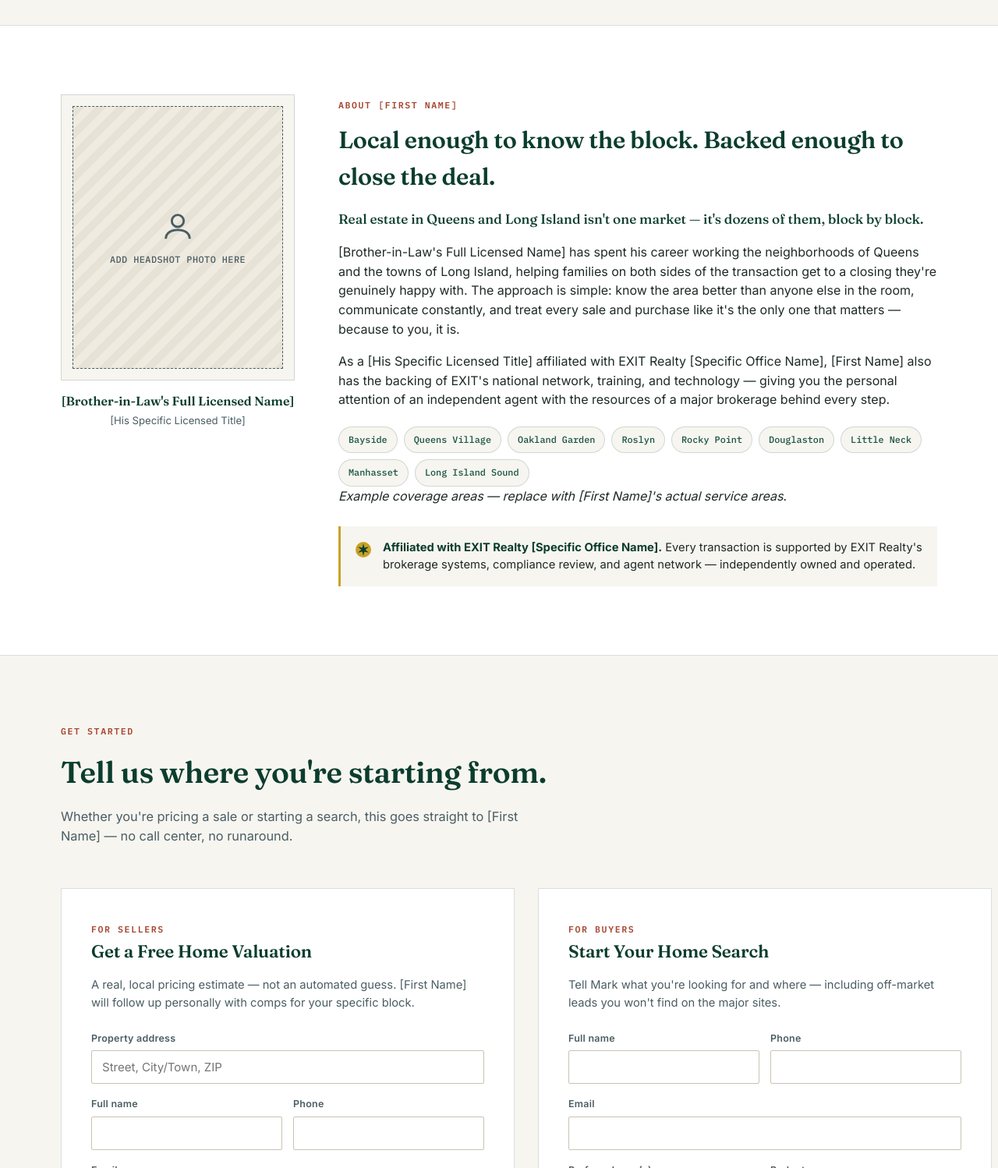
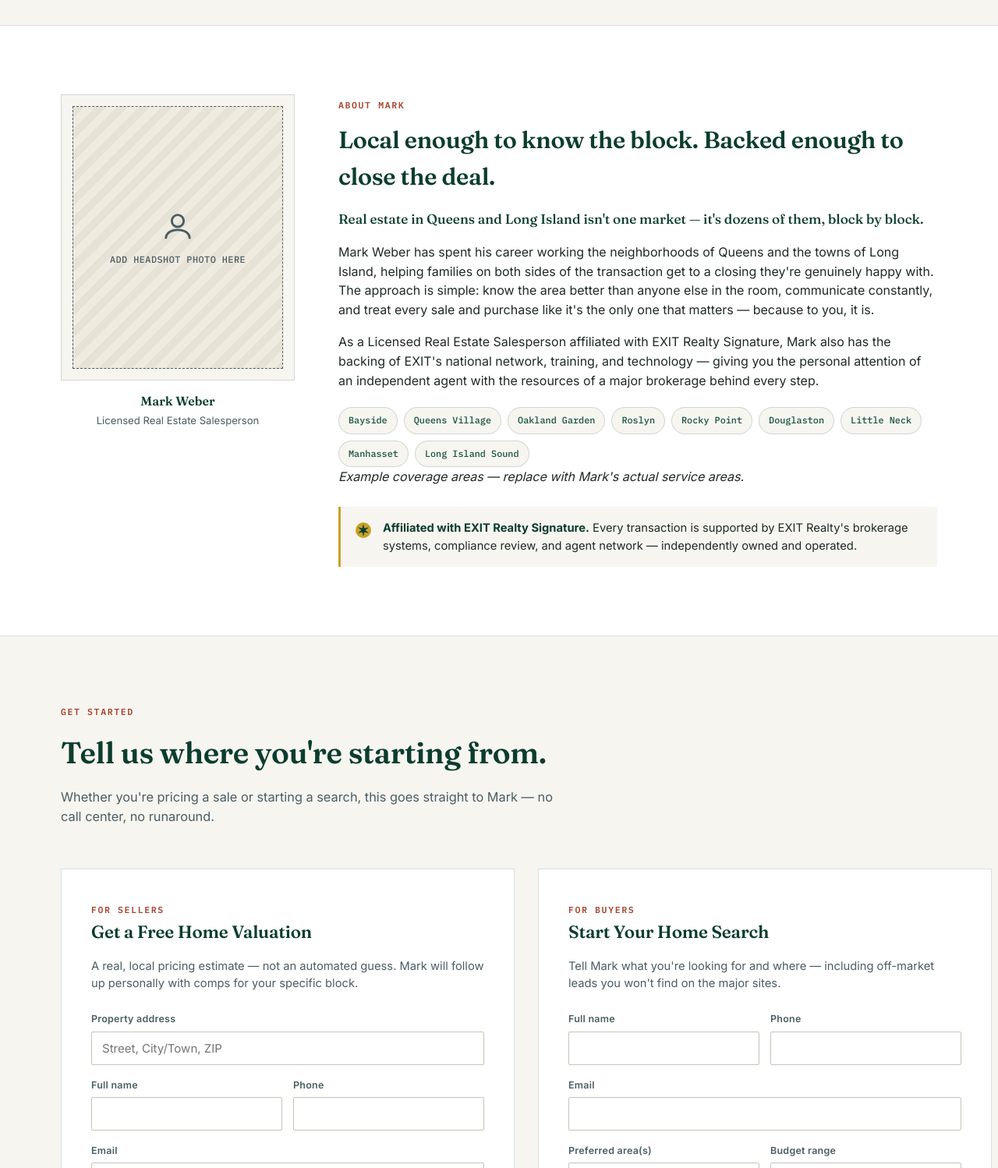
Before and after one commit to sythernod01/Mark-Weber-Landing-Page, a plain HTML site: page index.html in a window 1280 px wide. Shown: the part 1900-3398 px from the top of the page at 78% size. Drawn offline with Linux system fonts and the light colour scheme.

Commit message:
Update index.html

```diff
--- a/index.html
+++ b/index.html
@@ -744,17 +744,17 @@
         </div>
       </div>
       <div class="headshot-cap">
-        <div class="name">[Brother-in-Law's Full Licensed Name]</div>
-        <div class="title">[His Specific Licensed Title]</div>
+        <div class="name">Mark Weber</div>
+        <div class="title">Licensed Real Estate Salesperson</div>
       </div>
     </div>
 
     <div class="about-copy">
-      <span class="eyebrow">About [First Name]</span>
+      <span class="eyebrow">About Mark</span>
       <h2 style="margin-top:10px;">Local enough to know the block. Backed enough to close the deal.</h2>
       <p class="lead">Real estate in Queens and Long Island isn't one market — it's dozens of them, block by block.</p>
-      <p>[Brother-in-Law's Full Licensed Name] has spent his career working the neighborhoods of Queens and the towns of Long Island, helping families on both sides of the transaction get to a closing they're genuinely happy with. The approach is simple: know the area better than anyone else in the room, communicate constantly, and treat every sale and purchase like it's the only one that matters — because to you, it is.</p>
-      <p>As a [His Specific Licensed Title] affiliated with EXIT Realty [Specific Office Name], [First Name] also has the backing of EXIT's national network, training, and technology — giving you the personal attention of an independent agent with the resources of a major brokerage behind every step.</p>
+      <p>Mark Weber has spent his career working the neighborhoods of Queens and the towns of Long Island, helping families on both sides of the transaction get to a closing they're genuinely happy with. The approach is simple: know the area better than anyone else in the room, communicate constantly, and treat every sale and purchase like it's the only one that matters — because to you, it is.</p>
+      <p>As a Licensed Real Estate Salesperson affiliated with EXIT Realty Signature, Mark also has the backing of EXIT's national network, training, and technology — giving you the personal attention of an independent agent with the resources of a major brokerage behind every step.</p>
 
       <div class="chip-row">
         <span class="chip">Bayside</span>
@@ -767,11 +767,11 @@
         <span class="chip">Manhasset</span>
         <span class="chip">Long Island Sound</span>
       </div>
-      <p class="chip-note">Example coverage areas — replace with [First Name]'s actual service areas.</p>
+      <p class="chip-note">Example coverage areas — replace with Mark's actual service areas.</p>
 
       <div class="exit-support">
         <svg width="22" height="22" viewBox="0 0 22 22" fill="none"><circle cx="11" cy="11" r="10" fill="#C9A227"/><path d="M11 3 L12.4 8.6 L18 7.2 L13.6 11 L18 14.8 L12.4 13.4 L11 19 L9.6 13.4 L4 14.8 L8.4 11 L4 7.2 L9.6 8.6 Z" fill="#0B3D2E"/></svg>
-        <p><strong>Affiliated with EXIT Realty [Specific Office Name].</strong> Every transaction is supported by EXIT Realty's brokerage systems, compliance review, and agent network — independently owned and operated.</p>
+        <p><strong>Affiliated with EXIT Realty Signature.</strong> Every transaction is supported by EXIT Realty's brokerage systems, compliance review, and agent network — independently owned and operated.</p>
       </div>
     </div>
   </div>
@@ -783,7 +783,7 @@
     <div class="sec-head">
       <span class="eyebrow">Get Started</span>
       <h2>Tell us where you're starting from.</h2>
-      <p>Whether you're pricing a sale or starting a search, this goes straight to [First Name] — no call center, no runaround.</p>
+      <p>Whether you're pricing a sale or starting a search, this goes straight to Mark — no call center, no runaround.</p>
     </div>
 
     <div class="lead-grid">
@@ -792,7 +792,7 @@
       <div class="lead-card" id="valuation">
         <span class="eyebrow">For Sellers</span>
         <h3>Get a Free Home Valuation</h3>
-        <p class="desc">A real, local pricing estimate — not an automated guess. [First Name] will follow up personally with comps for your specific block.</p>
+        <p class="desc">A real, local pricing estimate — not an automated guess. Mark will follow up personally with comps for your specific block.</p>
         <form id="valuation-form" novalidate>
           <div class="field">
             <label for="v-address">Property address</label>
```
